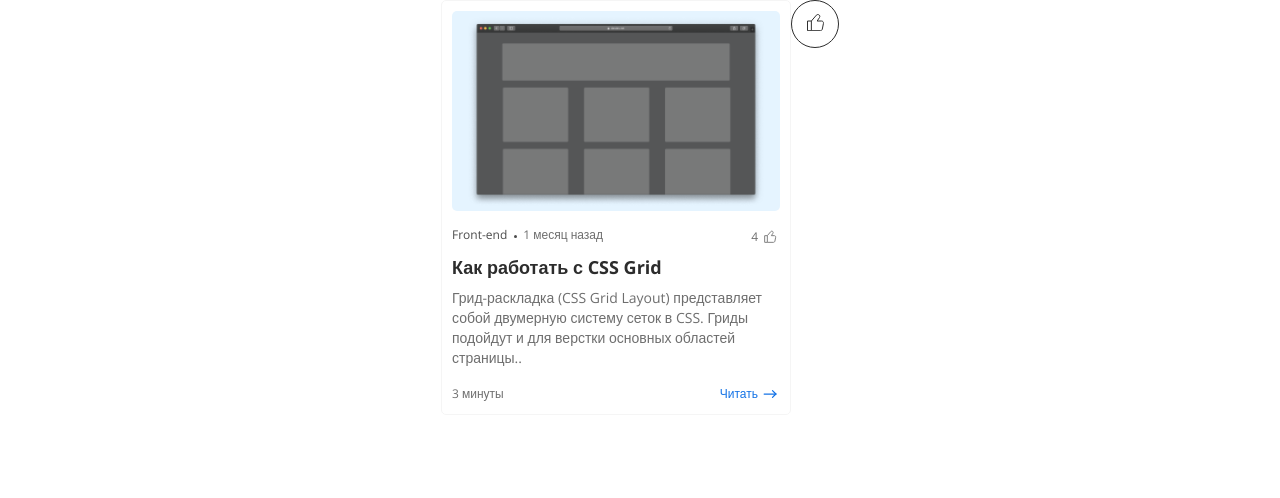
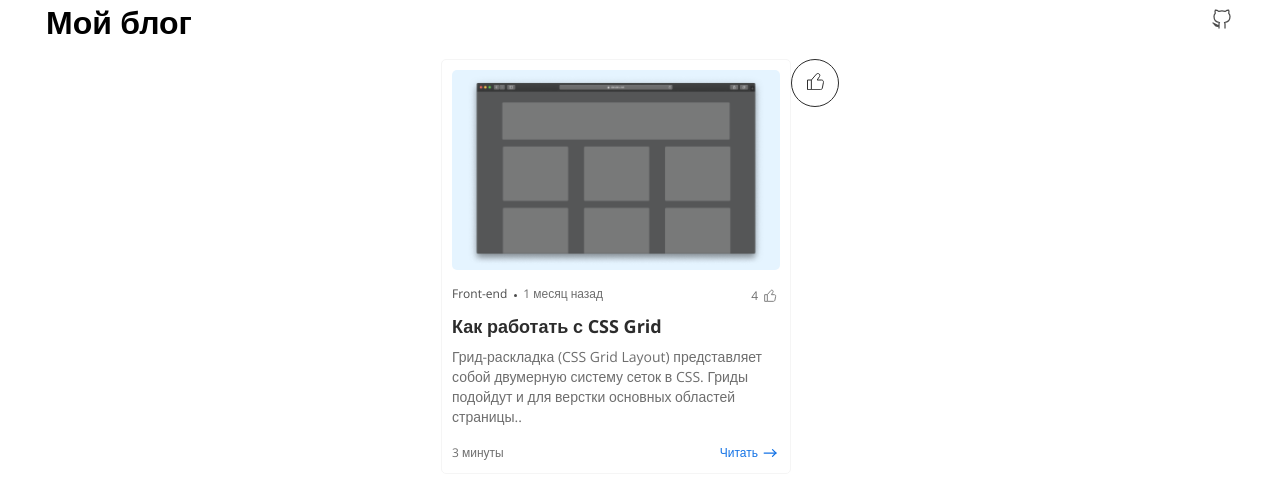
Before and after one commit to grabelnikovRus/nextJS, a Next.js app: page / in a window 1280 px wide. Shown: the top 498 px of the page. Built offline with nearby package versions, Linux system fonts and the light colour scheme; no server answers.

Commit message:
2-components: add Header

```diff
--- a/app/globals.css
+++ b/app/globals.css
@@ -14,7 +14,9 @@ body {
   overflow-x: hidden;
 }
 
-body {}
+body {
+  padding: 0 46px;
+}
 
 * {
   box-sizing: border-box;
--- a/app/layout.tsx
+++ b/app/layout.tsx
@@ -1,6 +1,7 @@
 import type { Metadata } from "next";
 import { Open_Sans } from "next/font/google";
 import "./globals.css";
+import { Header } from "@/components";
 
 const openSans = Open_Sans({
   display: "swap",
@@ -21,7 +22,10 @@ export default function RootLayout({
 }>) {
   return (
     <html lang="ru">
-      <body className={openSans.className}>{children}</body>
+      <body className={openSans.className}>
+        <Header />
+        {children}
+      </body>
     </html>
   );
 }
--- /dev/null
+++ b/components/Header/Header.module.css
@@ -0,0 +1,6 @@
+.header {
+  display: flex;
+  align-items: center;
+  justify-content: space-between;
+  margin-bottom: 16px;
+}
--- /dev/null
+++ b/components/Header/Header.tsx
@@ -0,0 +1,14 @@
+import Link from "next/link";
+import Icon from "./github.svg";
+import s from "./Header.module.css";
+
+export const Header = () => {
+  return (
+    <header className={s.header}>
+      <h1>Мой блог</h1>
+      <Link href="https://github.com/grabelnikovRus/nextJS">
+        <Icon />
+      </Link>
+    </header>
+  );
+};
--- a/components/index.ts
+++ b/components/index.ts
@@ -2,3 +2,4 @@ export { Like } from "./Like/Like";
 export { Button } from "./Button/Button";
 export { Card } from "./Card/Card";
 export { LikeButton } from "./LikeButton/LikeButton";
+export { Header } from "./Header/Header";
```
Also changed, not shown: components/Header/github.svg (added).
